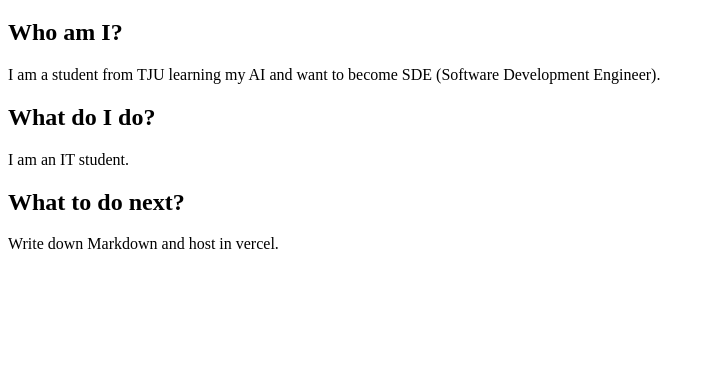
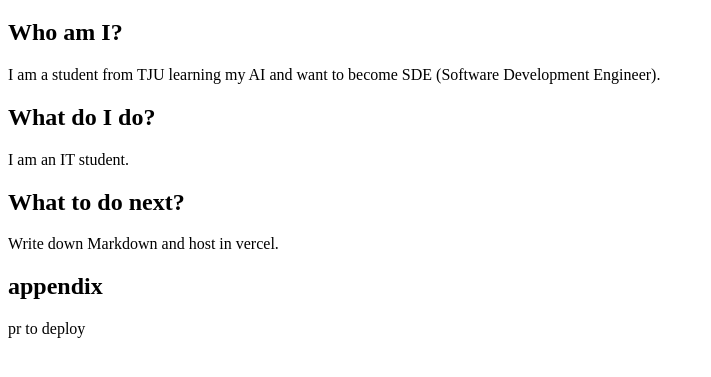
Before and after one commit to young010101/my_own_website, a plain HTML site: page index.html in a window 1280 px wide. Shown: the part 61-438 px from the top of the page, without its empty margins (0-711 px from the left). Drawn offline with Linux system fonts and the light colour scheme.

Commit message:
Merge pull request #1
* pr to deploy

```diff
--- a/index.html
+++ b/index.html
@@ -12,5 +12,7 @@ I am a student from TJU learning my AI and want to become SDE (Software Developm
 I am an IT student.
 <h2>What to do next?</h2>
 Write down Markdown and host in vercel.
+<h2>appendix</h2>
+pr to deploy
 </body>
 </html>
```
